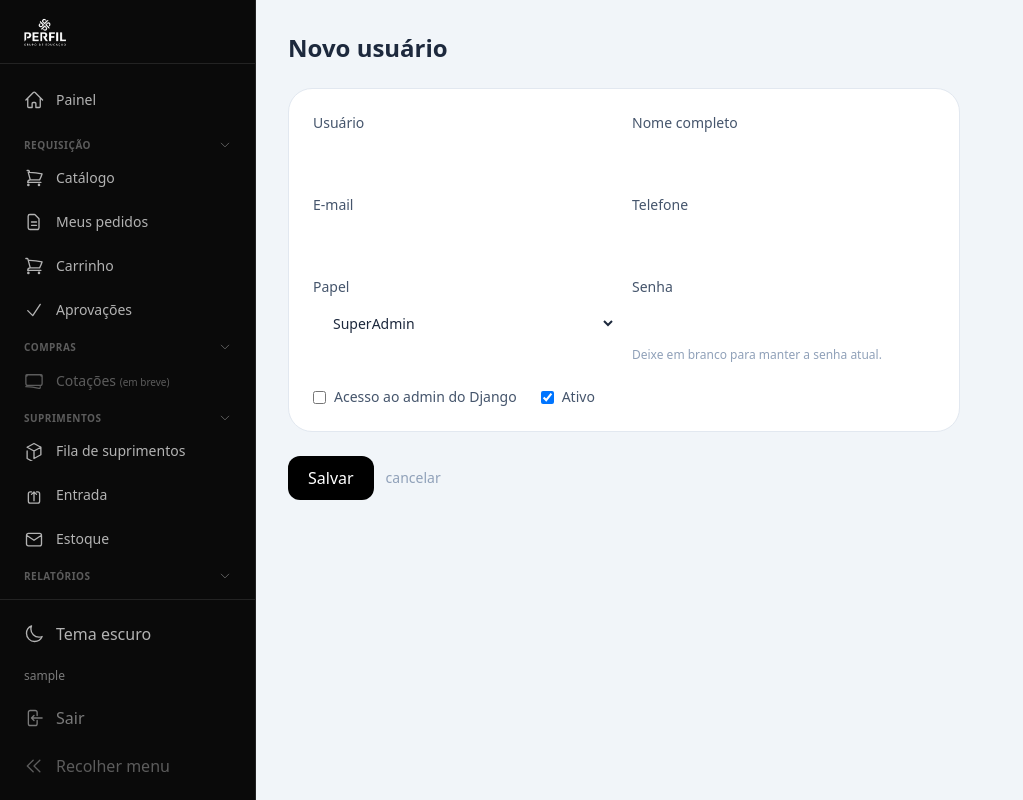
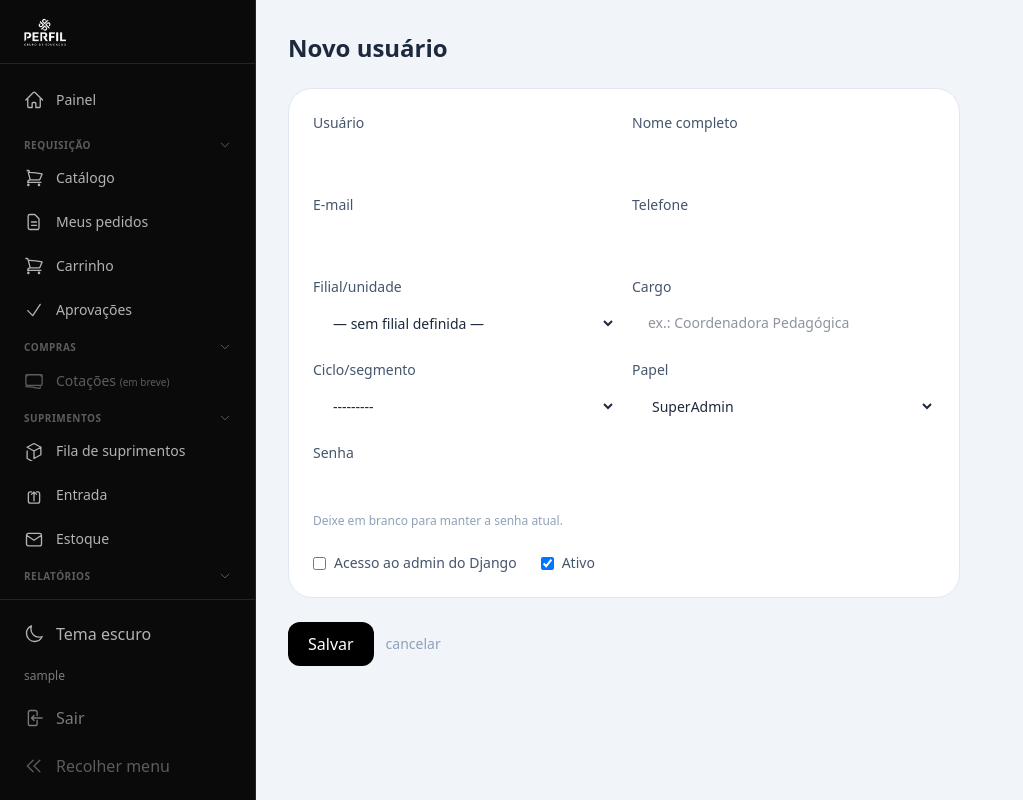
Before and after one commit to christian-penha/compras-suprimentos, a Django app: page /configuracoes/usuarios/novo/ in a window 1280 px wide. Shown: the whole page, without its empty margins (0-1023 px from the left). Run offline with Django 5.2, Linux system fonts and the light colour scheme; the visitor is signed in with stand-in values (Sample User, id 1); data that the repository does not hold is empty; style sheets or scripts are compiled from the project's sources.

Commit message:
feat: filial, cargo e ciclo no cadastro de usuarios
Adiciona filial (unidade), cargo (texto livre) e ciclo/segmento
(Educacao Infantil/Anos Iniciais/Anos Finais/Ensino Medio/Administrativo)
ao model Usuario, exibidos na listagem e edicao em Configuracoes >
Usuarios.

Corrige tambem um bug nos formularios de Usuario e Filial: o queryset
de FK (filial, empresa) fica "congelado" vazio se nao for reatribuido
em __init__, porque o TenantAwareManager resolve o tenant do contexto
apenas na primeira vez que o ModelForm constroi seus base_fields (em
tempo de import, sem request). Mesmo problema ja corrigido antes em
pedidos/forms.py.

Co-Authored-By: Claude Sonnet 5 <noreply@anthropic.com>

```diff
--- a/configuracoes/forms.py
+++ b/configuracoes/forms.py
@@ -24,6 +24,7 @@ class UsuarioForm(forms.ModelForm):
         model = Usuario
         fields = [
             "username", "nome_completo", "email", "telefone",
+            "filial", "cargo", "ciclo",
             "papel", "senha", "is_staff", "ativo_no_sistema",
         ]
         labels = {
@@ -31,6 +32,9 @@ class UsuarioForm(forms.ModelForm):
             "nome_completo": "Nome completo",
             "email": "E-mail",
             "telefone": "Telefone",
+            "filial": "Filial/unidade",
+            "cargo": "Cargo",
+            "ciclo": "Ciclo/segmento",
             "is_staff": "Acesso ao admin do Django",
             "ativo_no_sistema": "Ativo",
         }
@@ -39,12 +43,19 @@ class UsuarioForm(forms.ModelForm):
             "nome_completo": forms.TextInput(attrs={"class": CAMPO}),
             "email": forms.EmailInput(attrs={"class": CAMPO}),
             "telefone": forms.TextInput(attrs={"class": CAMPO}),
+            "filial": forms.Select(attrs={"class": CAMPO}),
+            "cargo": forms.TextInput(attrs={"class": CAMPO, "placeholder": "ex.: Coordenadora Pedagógica"}),
+            "ciclo": forms.Select(attrs={"class": CAMPO}),
             "is_staff": forms.CheckboxInput(attrs={"class": CAMPO_CHECK}),
             "ativo_no_sistema": forms.CheckboxInput(attrs={"class": CAMPO_CHECK}),
         }
 
     def __init__(self, *args, **kwargs):
         super().__init__(*args, **kwargs)
+        self.fields["filial"].queryset = Filial.objects.filter(ativo=True)
+        self.fields["filial"].required = False
+        self.fields["filial"].empty_label = "— sem filial definida —"
+        self.fields["ciclo"].required = False
         if self.instance.pk:
             papel_atual = self.instance.papeis.first()
             if papel_atual:
@@ -96,3 +107,7 @@ class FilialForm(forms.ModelForm):
             "sigla": forms.TextInput(attrs={"class": CAMPO}),
             "ativo": forms.CheckboxInput(attrs={"class": CAMPO_CHECK}),
         }
+
+    def __init__(self, *args, **kwargs):
+        super().__init__(*args, **kwargs)
+        self.fields["empresa"].queryset = Empresa.objects.filter(ativo=True)
--- a/contas/models.py
+++ b/contas/models.py
@@ -15,10 +15,23 @@ class Modulo(models.TextChoices):
     FINANCEIRO = "FINANCEIRO", "Financeiro"
 
 
+class CicloPedagogico(models.TextChoices):
+    EDUCACAO_INFANTIL = "EDUCACAO_INFANTIL", "Educação Infantil"
+    ANOS_INICIAIS = "ANOS_INICIAIS", "Anos Iniciais"
+    ANOS_FINAIS = "ANOS_FINAIS", "Anos Finais"
+    ENSINO_MEDIO = "ENSINO_MEDIO", "Ensino Médio"
+    ADMINISTRATIVO = "ADMINISTRATIVO", "Administrativo"
+
+
 class Usuario(AbstractUser):
     tenant = models.ForeignKey(
         "tenancy.Tenant", on_delete=models.PROTECT, related_name="usuarios"
     )
+    filial = models.ForeignKey(
+        "tenancy.Filial", on_delete=models.PROTECT, null=True, blank=True, related_name="usuarios"
+    )
+    cargo = models.CharField(max_length=100, blank=True, help_text="Cargo/função, ex.: Coordenadora Pedagógica")
+    ciclo = models.CharField(max_length=20, choices=CicloPedagogico.choices, blank=True)
     nome_completo = models.CharField(max_length=150, blank=True)
     telefone = models.CharField(max_length=20, blank=True)
     ativo_no_sistema = models.BooleanField(default=True)
--- a/templates/configuracoes/usuario_form.html
+++ b/templates/configuracoes/usuario_form.html
@@ -24,6 +24,18 @@
       {{ form.telefone }}
     </div>
     <div>
+      <label class="block text-sm font-medium text-slate-600 mb-1.5 dark:text-slate-300">Filial/unidade</label>
+      {{ form.filial }}
+    </div>
+    <div>
+      <label class="block text-sm font-medium text-slate-600 mb-1.5 dark:text-slate-300">Cargo</label>
+      {{ form.cargo }}
+    </div>
+    <div>
+      <label class="block text-sm font-medium text-slate-600 mb-1.5 dark:text-slate-300">Ciclo/segmento</label>
+      {{ form.ciclo }}
+    </div>
+    <div>
       <label class="block text-sm font-medium text-slate-600 mb-1.5 dark:text-slate-300">Papel</label>
       {{ form.papel }}
     </div>
```
Also changed, not shown: contas/admin.py (+5 -2 lines), templates/configuracoes/usuario_lista.html (+7 -1 lines), contas/migrations/0003_usuario_cargo_usuario_ciclo_usuario_filial.py (added).
